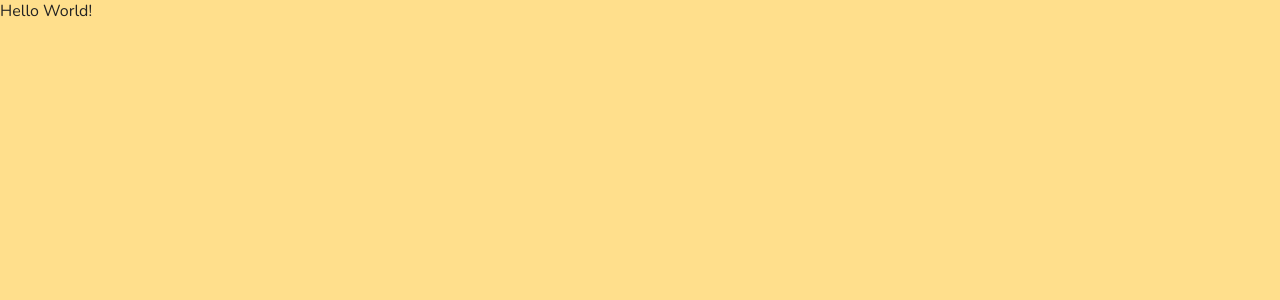
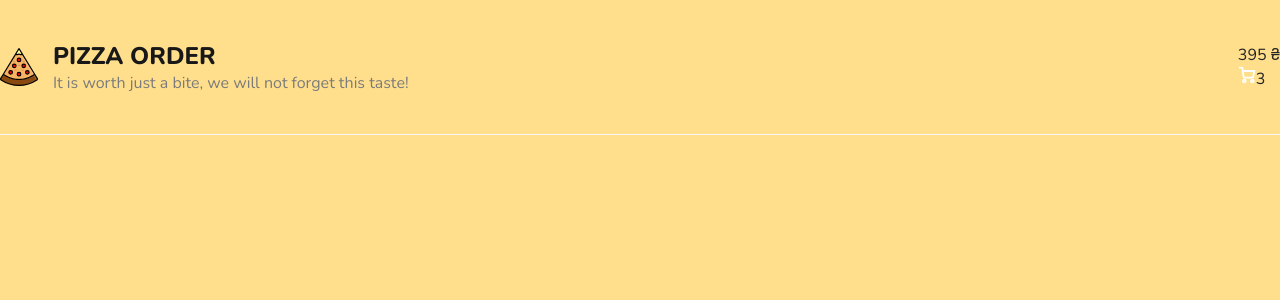
Before and after one commit to RadyaBen/pizza-order, a React (Create React App) app: page / in a window 1280 px wide. Shown: the top 300 px of the page. Built offline with nearby package versions, Linux system fonts and the light colour scheme.

Commit message:
Add a styled <Header> component

```diff
--- a/src/App.js
+++ b/src/App.js
@@ -1,9 +1,11 @@
+import { Header } from './components';
+
 import './scss/app.scss';
 
 export const App = () => {
 	return (
-		<div>
-			Hello World!
+		<div className='wrapper'>
+			<Header />
 		</div>
 	);
 };
--- /dev/null
+++ b/src/components/Header.jsx
@@ -0,0 +1,55 @@
+import pizzaLogo from '../assets/img/pizza-logo.svg';
+
+export const Header = () => {
+    return (
+        <div className='header'>
+            <div className='container'>
+                <div className='header__logo'>
+                    <img width='38' src={pizzaLogo} alt='Pizza logo' />
+                    <div>
+                        <h1>Pizza Order</h1>
+                        <p>It is worth just a bite, we will not forget this taste!</p>
+                    </div>
+                </div>
+                <div className='header__cart'>
+                    <a href='/' className='button button--cart'>
+                        <span>395 ₴</span>
+                        <div className='button__delimiter'></div>
+                        <svg
+                            width='18'
+                            height='18'
+                            viewBox='0 0 18 18'
+                            fill='none'
+                            xmlns='http://www.w3.org/2000/svg'>
+                            <path
+                                // eslint-disable-next-line max-len
+                                d='M6.33333 16.3333C7.06971 16.3333 7.66667 15.7364 7.66667 15C7.66667 14.2636 7.06971 13.6667 6.33333 13.6667C5.59695 13.6667 5 14.2636 5 15C5 15.7364 5.59695 16.3333 6.33333 16.3333Z'
+                                stroke='white'
+                                strokeWidth='1.8'
+                                strokeLinecap='round'
+                                strokeLinejoin='round'
+                            />
+                            <path
+                                // eslint-disable-next-line max-len
+                                d='M14.3333 16.3333C15.0697 16.3333 15.6667 15.7364 15.6667 15C15.6667 14.2636 15.0697 13.6667 14.3333 13.6667C13.597 13.6667 13 14.2636 13 15C13 15.7364 13.597 16.3333 14.3333 16.3333Z'
+                                stroke='white'
+                                strokeWidth='1.8'
+                                strokeLinecap='round'
+                                strokeLinejoin='round'
+                            />
+                            <path
+                                // eslint-disable-next-line max-len
+                                d='M4.78002 4.99999H16.3334L15.2134 10.5933C15.1524 10.9003 14.9854 11.176 14.7417 11.3722C14.4979 11.5684 14.1929 11.6727 13.88 11.6667H6.83335C6.50781 11.6694 6.1925 11.553 5.94689 11.3393C5.70128 11.1256 5.54233 10.8295 5.50002 10.5067L4.48669 2.82666C4.44466 2.50615 4.28764 2.21182 4.04482 1.99844C3.80201 1.78505 3.48994 1.66715 3.16669 1.66666H1.66669'
+                                stroke='white'
+                                strokeWidth='1.8'
+                                strokeLinecap='round'
+                                strokeLinejoin='round'
+                            />
+                        </svg>
+                        <span>3</span>
+                    </a>
+                </div>
+            </div>
+        </div>
+    );
+};
--- /dev/null
+++ b/src/components/index.js
@@ -0,0 +1 @@
+export * from './Header';
--- a/src/scss/_variables.scss
+++ b/src/scss/_variables.scss
@@ -1,2 +1,3 @@
 $black: #232323;
 $background: #ffdf8c;
+$gray-line: #f6f6f6;
--- a/src/scss/app.scss
+++ b/src/scss/app.scss
@@ -3,6 +3,8 @@
 @import './variables';
 @import './libs/normalize';
 
+@import './components/all';
+
 body {
 	background-color: $background;
 }
--- /dev/null
+++ b/src/scss/components/_all.scss
@@ -0,0 +1 @@
+@import './header';
--- /dev/null
+++ b/src/scss/components/_header.scss
@@ -0,0 +1,32 @@
+@import '../variables';
+
+.header {
+	border-bottom: 1px solid $gray-line;
+	padding: 40px 0;
+
+	.container {
+		display: flex;
+		align-items: center;
+		justify-content: space-between;
+	}
+
+	&__logo {
+		display: flex;
+
+		img {
+			margin-right: 15px;
+		}
+
+		h1 {
+			color: #181818;
+			font-size: 24px;
+			letter-spacing: 1%;
+			text-transform: uppercase;
+			font-weight: 800;
+		}
+
+		p {
+			color: #7b7b7b;
+		}
+	}
+}
```
Also changed, not shown: src/assets/img/pizza-logo.svg (added).
